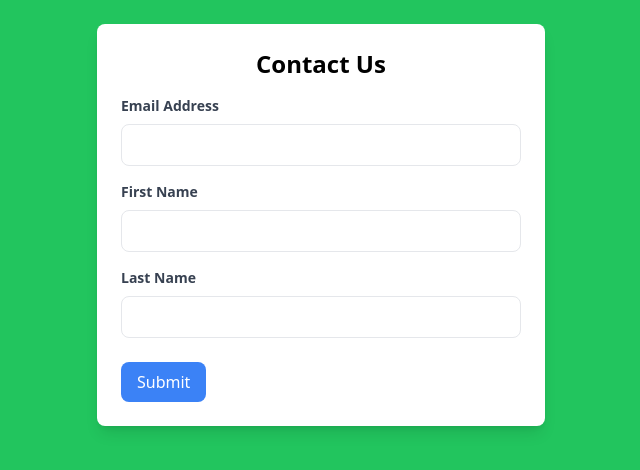
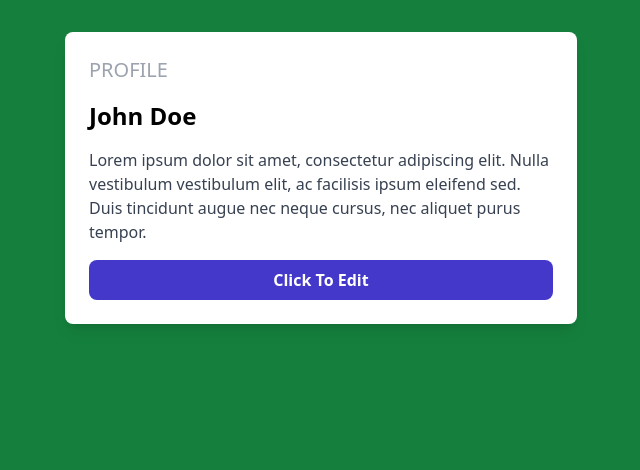
Before and after one commit to AivazovskiiRoman/HTMX-template, a website: page public/index.html in a window 1280 px wide. Shown: the whole page, without its empty margins (319-959 px from the left). Drawn offline with nearby package versions, Linux system fonts and the light colour scheme.

Commit message:
Edit profile demo page

```diff
--- a/public/index.html
+++ b/public/index.html
@@ -11,32 +11,22 @@
   <script src="https://cdn.tailwindcss.com"></script>
 </head>
 
-<body class="bg-green-500">
-  <form class="max-w-md mx-auto p-6 bg-white rounded-lg shadow-lg mt-6">
-    <h1 class="text-2xl font-bold mb-4 text-center">Contact Us</h1>
-    <div class="mb-4" hx-target="this" hx-swap="outerHTML">
-      <label class="block text-gray-700 text-sm font-bold mb-2" for="email">Email Address</label>
-      <input name="email" hx-post="/contact/email"
-        class="border rounded-lg py-2 px-3 w-full focus:outline-none focus:border-blue-500" type="email" id="email"
-        required />
-    </div>
-    <div class="mb-4">
-      <label class="block text-gray-700 text-sm font-bold mb-2" for="firstName">First Name</label>
-      <input type="text" name="firstName"
-        class="border rounded-lg py-2 px-3 w-full focus:outline-none focus:border-blue-500" id="firstName" required />
-    </div>
-    <div class="mb-6">
-      <label class="block text-gray-700 text-sm font-bold mb-2" for="lastName">Last Name</label>
-      <input type="text" name="lastName"
-        class="border rounded-lg py-2 px-3 w-full focus:outline-none focus:border-blue-500" id="lastName" required />
-    </div>
-    <div class="flex items-center justify-between">
-      <button class="px-4 py-2 bg-blue-500 text-white rounded-lg hover:bg-blue-600 focus:outline-none focus:bg-blue-600"
-        type="submit">
-        Submit
+<body class="bg-green-700">
+  <div class="container mx-auto py-8 max-w-lg" hx-target="this" hx-swap="outerHTML">
+    <div class="bg-white p-6 rounded-lg shadow-lg">
+      <h2 class="text-xl text-gray-400 mb-4">PROFILE</h2>
+      <h1 class="text-2xl font-bold mb-4">John Doe</h1>
+      <p class="text-gray-700">
+        Lorem ipsum dolor sit amet, consectetur adipiscing elit. Nulla
+        vestibulum vestibulum elit, ac facilisis ipsum eleifend sed. Duis
+        tincidunt augue nec neque cursus, nec aliquet purus tempor.
+      </p>
+      <button hx-get="/profile/1/edit"
+        class="bg-indigo-700 text-white font-bold w-full py-2 px-4 rounded-lg mt-4 hover:bg-indigo-600">
+        Click To Edit
       </button>
     </div>
-  </form>
+  </div>
 </body>
 
 </html>
```
